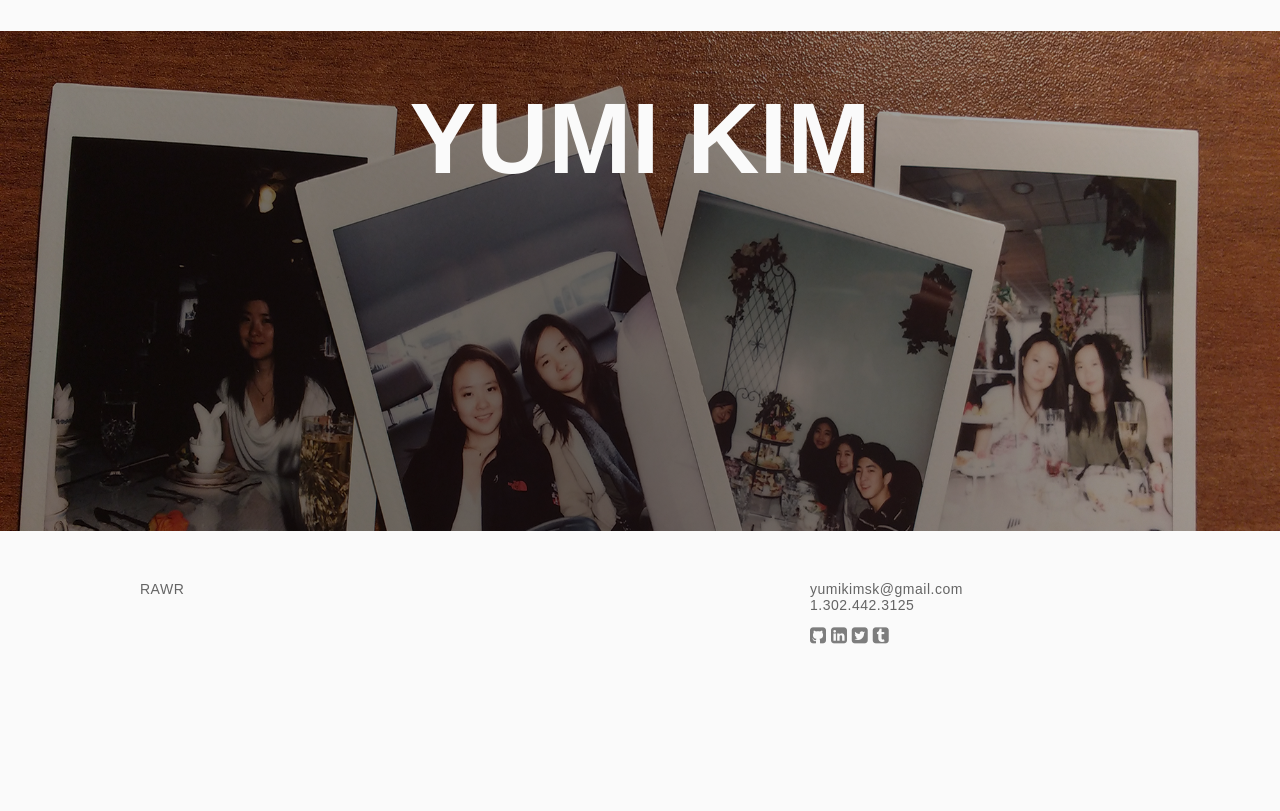
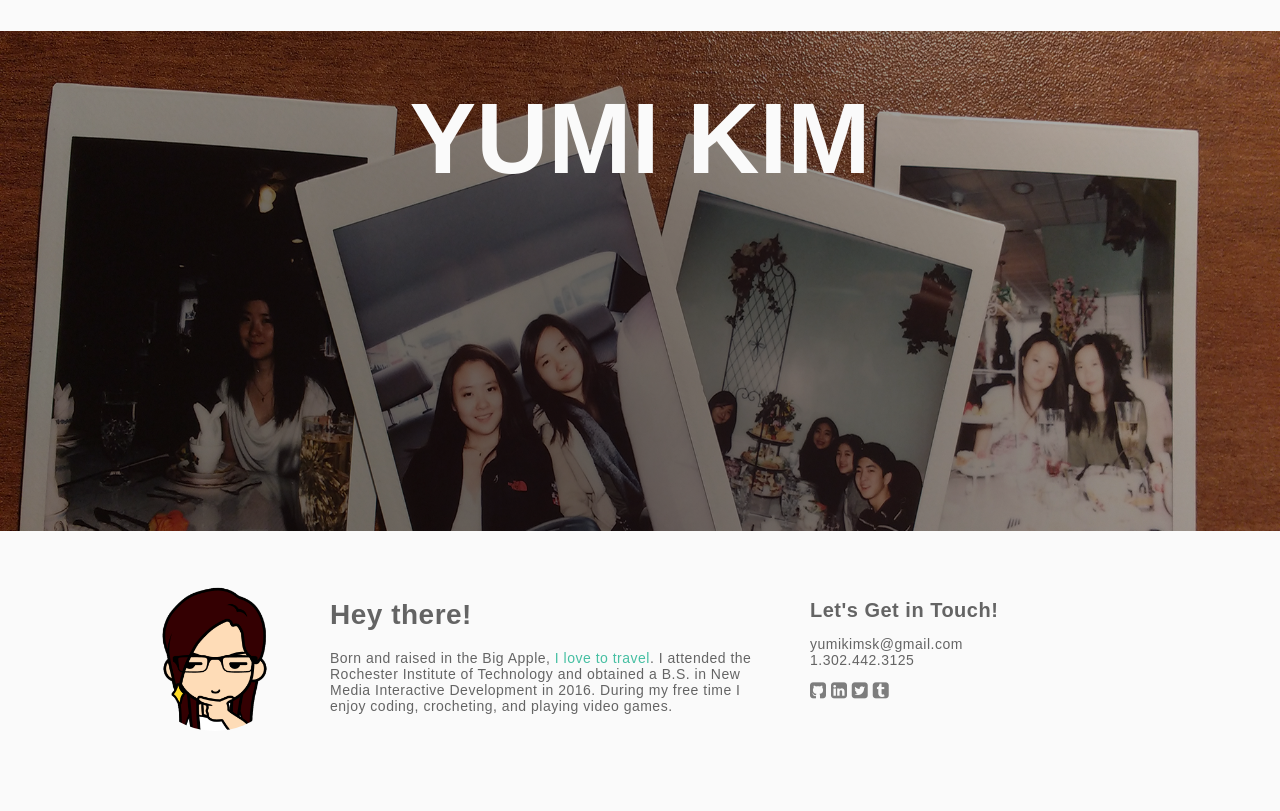
Before and after one commit to YouMeKim/yumi-kim, a PHP site: page / in a window 1280 px wide. Shown: the part 779-1590 px from the top of the page. Before the commit the page ends 1423 px from the top, so only its background shows below. Run offline with PHP 8.4, Linux system fonts and the light colour scheme; some web fonts are replaced.

Commit message:
create project pages include google analytics create footer content

```diff
--- a/assets/css/index.css
+++ b/assets/css/index.css
@@ -26,6 +26,16 @@
     padding: 0px;
     text-decoration: none;
     color: #fafafa;
+    background-color: rgba(0,0,0,0);
+    -webkit-transition: all 0.3s ease;
+    -moz-transition: all 0.3s ease;
+    -o-transition: all 0.3s ease;
+    transition: all 0.3s ease;
+    opacity: 0.5;
+}
+.project a:hover {
+    background-color: rgba(0,0,0,0.5);
+    opacity: 1;
 }
 .project-desc {
     position: relative;
--- a/assets/css/main.css
+++ b/assets/css/main.css
@@ -3,7 +3,6 @@ body {
     padding: 0px;
     font-family: "Muli",sans-serif;
     background-color: #fafafa;
-    background-image: url('../img/background.png');
     background-size: 100%;
     background-repeat: no-repeat;
     background-attachment: fixed;
@@ -17,20 +16,21 @@ body {
     background-color: #fafafa;
     box-shadow: 0px 0px 1px rgba(0,0,0,0.3);
     padding: 10px 0px;
+    z-index: 100;
 }
 #wrapper {
 
 }
-#footer {
-    padding: 50px 0px;
-    font-size: 14px;
-    font-weight: 100;
-    letter-spacing: 0.5px;
-    color: rgba(0,0,0,0.6);
-    background-color: #fafafa;
-}
 .icon {
     color: rgba(0,0,0,0.5);
+    -o-transition:.3s;
+    -ms-transition:.3s;
+    -moz-transition:.3s;
+    -webkit-transition:.3s;
+    transition:.3s;
+}
+.icon:hover {
+    color: #46bfa2;
 }
 
 /**************/
@@ -79,11 +79,49 @@ body {
 /* FOOTER STYLES */
 /*****************/
 
+#footer {
+    padding: 50px 0px 80px 0px;
+    font-size: 14px;
+    font-weight: 100;
+    letter-spacing: 0.5px;
+    color: rgba(0,0,0,0.6);
+    background-color: #fafafa;
+}
+#footer-content {
+    position: absolute;
+    top: 50%;
+    left: 190px;
+    transform:translateY(-50%);
+}
+#yumi-face {
+    float:left;
+    width: 150px;
+    height: 150px;
+    margin: 0px 40px 0px 0px;
+    padding: 0px;
+    border-radius: 75px;
+}
+#footer-title {
+    margin-top: 0px;
+}
+#footer-desc {
+    margin: 0px 40px 0px 0px;
+    padding: 0px;
+}
+#social-content {
+    right: 0px;
+}
+#social-title {
+    margin-top: 0px;
+    font-size: 20px;
+}
+
 /**********/
 /* COMMON */
 /**********/
 
 .content {
+    position: relative;
     width: 1000px;
     margin: 0px auto;
 }
@@ -99,8 +137,16 @@ body {
 .text-left { text-align: left; }
 .text-center { text-align: center; }
 .text-right { text-align: right; }
-.half { float: left; width: 50%; padding: 0px; margin: 0px; }
-.third { float: left; width: 33%; padding: 0px; margin: 0px; }
-.two-third { float: left; width: 67%; padding: 0px; margin: 0px; }
+.half { float: left; position: relative; width: 50%; padding: 0px; margin: 0px; }
+.third { float: left; position: relative; width: 33%; padding: 0px; margin: 0px; }
+.two-third { float: left; position: relative; width: 67%; padding: 0px; margin: 0px; }
 .white { color: #fafafa; }
 .black { color: #090909; }
+.vertical-align { position: absolute; top: 50%; transform: translateY(-50%); }
+.bg-nostalgia { background-image: url('../img/background.png'); }
+.bg-beambeats { background-image: url('../img/projects/beam-beats/bg.jpg'); }
+.bg-mycourses { background-image: url('../img/projects/my-courses/bg.jpg'); }
+.bg-fridge { background-image: url('../img/projects/fridge/bg.jpg'); }
+.bg-3d { background-image: url('../img/projects/3d/bg.jpg'); }
+a { color: #46bfa2; text-decoration: none; font-weight: 400; }
+a:hover { color: rgba(70,191,162,0.8) }
--- /dev/null
+++ b/build/analyticstracking.php
@@ -0,0 +1,10 @@
+<script>
+  (function(i,s,o,g,r,a,m){i['GoogleAnalyticsObject']=r;i[r]=i[r]||function(){
+  (i[r].q=i[r].q||[]).push(arguments)},i[r].l=1*new Date();a=s.createElement(o),
+  m=s.getElementsByTagName(o)[0];a.async=1;a.src=g;m.parentNode.insertBefore(a,m)
+  })(window,document,'script','https://www.google-analytics.com/analytics.js','ga');
+
+  ga('create', 'UA-78336404-1', 'auto');
+  ga('send', 'pageview');
+
+</script>
--- a/build/footer.php
+++ b/build/footer.php
@@ -1,11 +1,20 @@
 <div id="footer">
     <div class="content">
         <div class="two-third">
-            RAWR
+            <img id="yumi-face" alt="Yumi" src="assets/img/Yumi.png">
+            <div id="footer-content">
+                <h1 id="footer-title">Hey there!</h1>
+                <p id="footer-desc">
+                    Born and raised in the Big Apple, <a target="_blank" href="http://yumisummerabroad.tumblr.com/">I love to travel</a>. I attended the Rochester Institute of Technology and obtained a B.S. in New Media Interactive Development in 2016. During my free time I enjoy coding, crocheting, and playing video games.
+                </p>
+            </div>
         </div>
-        <div class="third">
-            yumikimsk@gmail.com<br>
-            1.302.442.3125
+        <div id="social-content" class="third vertical-align">
+            <h1 id="social-title">Let's Get in Touch!</h1>
+            <p>
+                yumikimsk@gmail.com<br>
+                1.302.442.3125
+            </p>
             <p>
                 <a href="https://github.com/YouMeKim/" target="_blank"><i class="icon fa fa-github-square fa-lg"></i></a>
                 <a href="https://www.linkedin.com/in/yumi-kim-39110047" target="_blank"><i class="icon fa fa-linkedin-square fa-lg"></i></a>
--- a/build/head.php
+++ b/build/head.php
@@ -7,4 +7,5 @@
     <link rel="stylesheet" type="text/css" href="assets/css/font-awesome.min.css">
     <link rel="stylesheet" type="text/css" href="assets/css/main.css">
     <link rel="stylesheet" type="text/css" href="assets/css/index.css">
+    <?php require_once("analyticstracking.php"); ?>
 </HEAD>
--- a/build/header.php
+++ b/build/header.php
@@ -1,7 +1,7 @@
 <div id="header">
     <div class="content">
         <div id="logo-wrapper" class="half">
-            <img id="logo" alt="Yumi Kim" src="assets/img/YumiKim.png">
+            <a href="index.php"><img id="logo" alt="Yumi Kim" src="assets/img/YumiKim.png"></a>
         </div>
         <div class="half text-right">
             <ul id="nav">
--- a/index.php
+++ b/index.php
@@ -3,7 +3,7 @@
 
 <?php require_once("build/head.php"); ?>
 
-<BODY>
+<BODY class="bg-nostalgia">
 
 <?php require_once("build/header.php"); ?>
 
@@ -31,7 +31,7 @@
             <div id="three-d" class="project"><a href="3d.php">
                 <div class="project-desc">
                     <h1>Experimental 3D</h1>
-                    <p>explooratory 3D renderings from various projects</p>
+                    <p>exploratory 3D renderings from various projects</p>
                 </div>
             </a></div>
         </div>
```
Also changed, not shown: 3d.php (added, +20 -0 lines), beambeats.php (added, +20 -0 lines), fridge.php (added, +20 -0 lines), mycourses.php (added, +20 -0 lines), assets/img/projects/beam-beats/bg.jpg (added), assets/img/projects/beam-beats/thumbnail.jpg (deleted).
